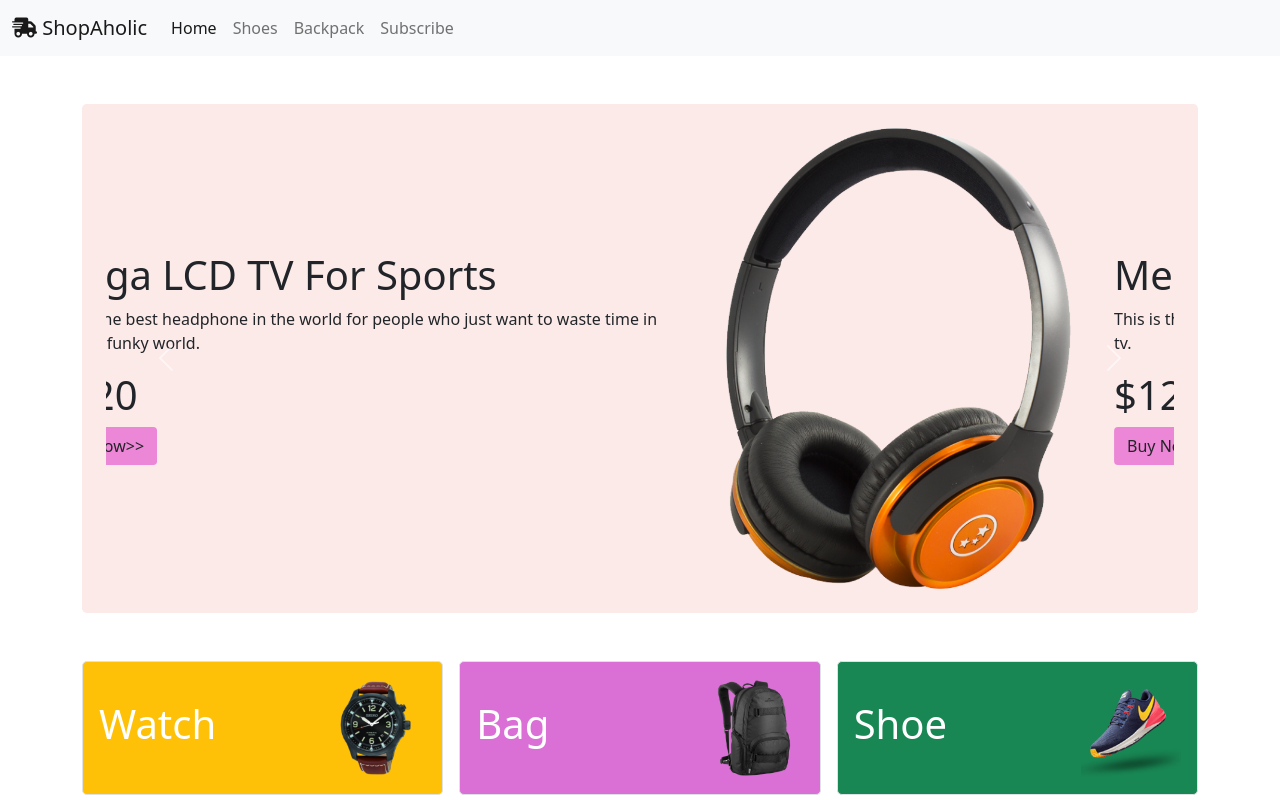
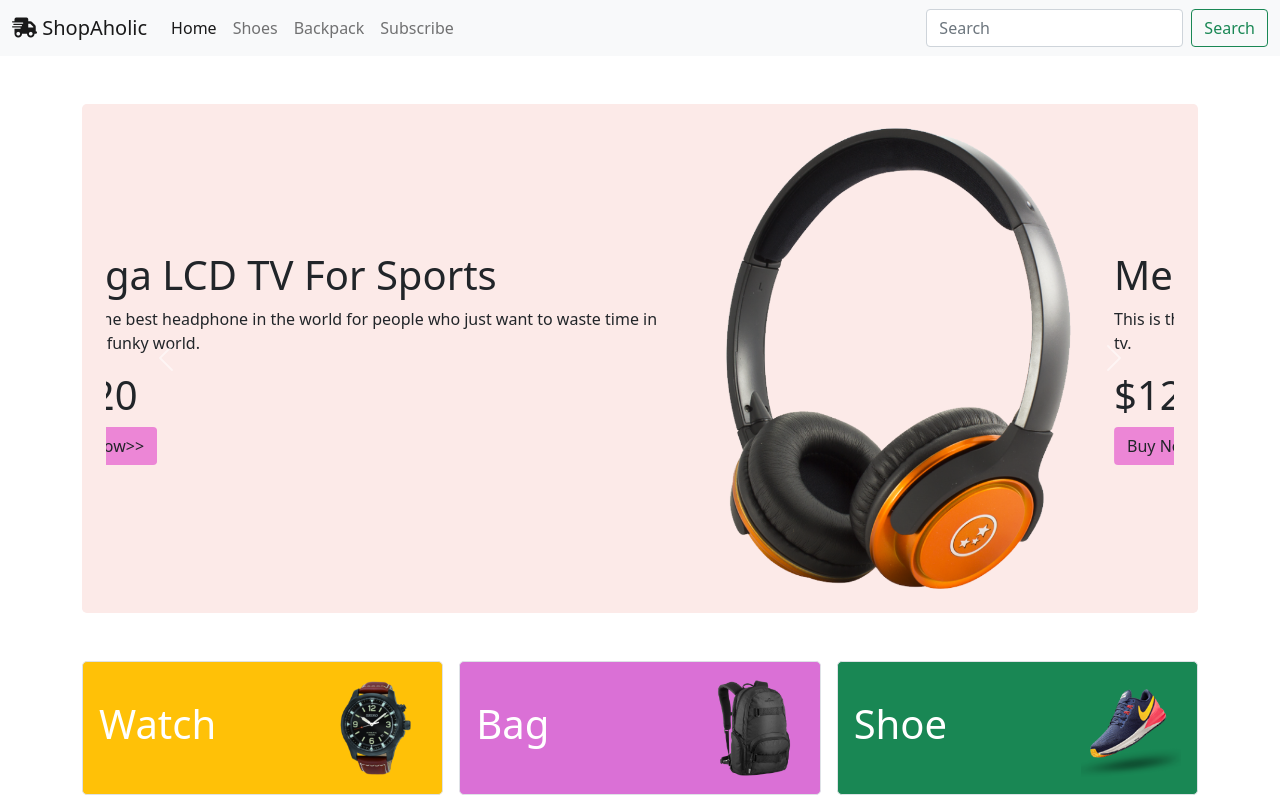
Before and after one commit to mdmahamudulalam/e-commerce-site, a plain HTML site: page index.html in a window 1280 px wide. Shown: the top 800 px of the page. Drawn offline with nearby package versions, Linux system fonts and the light colour scheme.

Commit message:
customized site

```diff
--- a/index.html
+++ b/index.html
@@ -37,7 +37,10 @@
                   </li>
 
                 </ul>
-
+                <form class="d-flex">
+                  <input class="form-control me-2" type="search" placeholder="Search" aria-label="Search">
+                  <button class="btn btn-outline-success" type="submit">Search</button>
+                </form>
               </div>
             </div>
           </nav>
```
